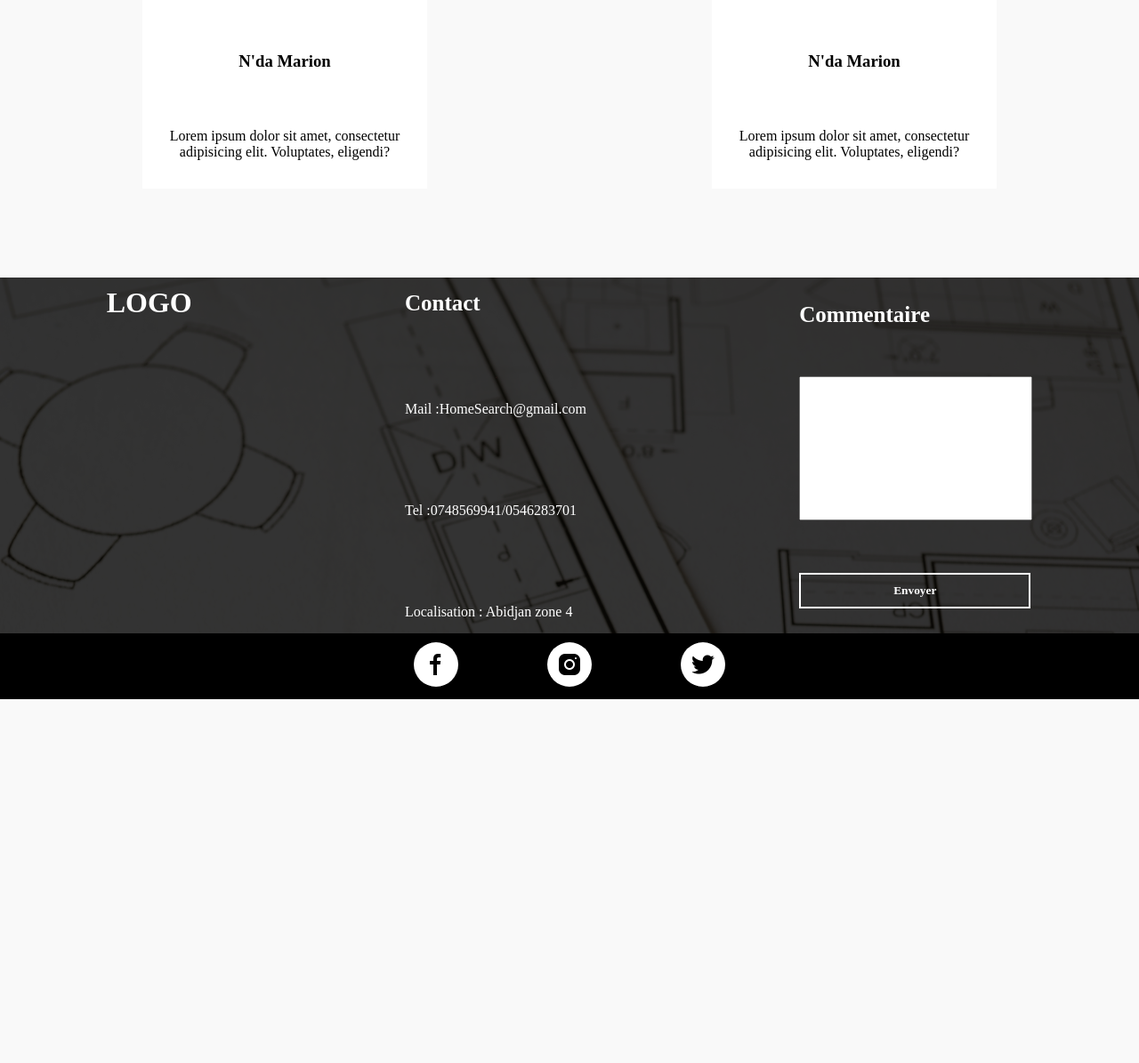
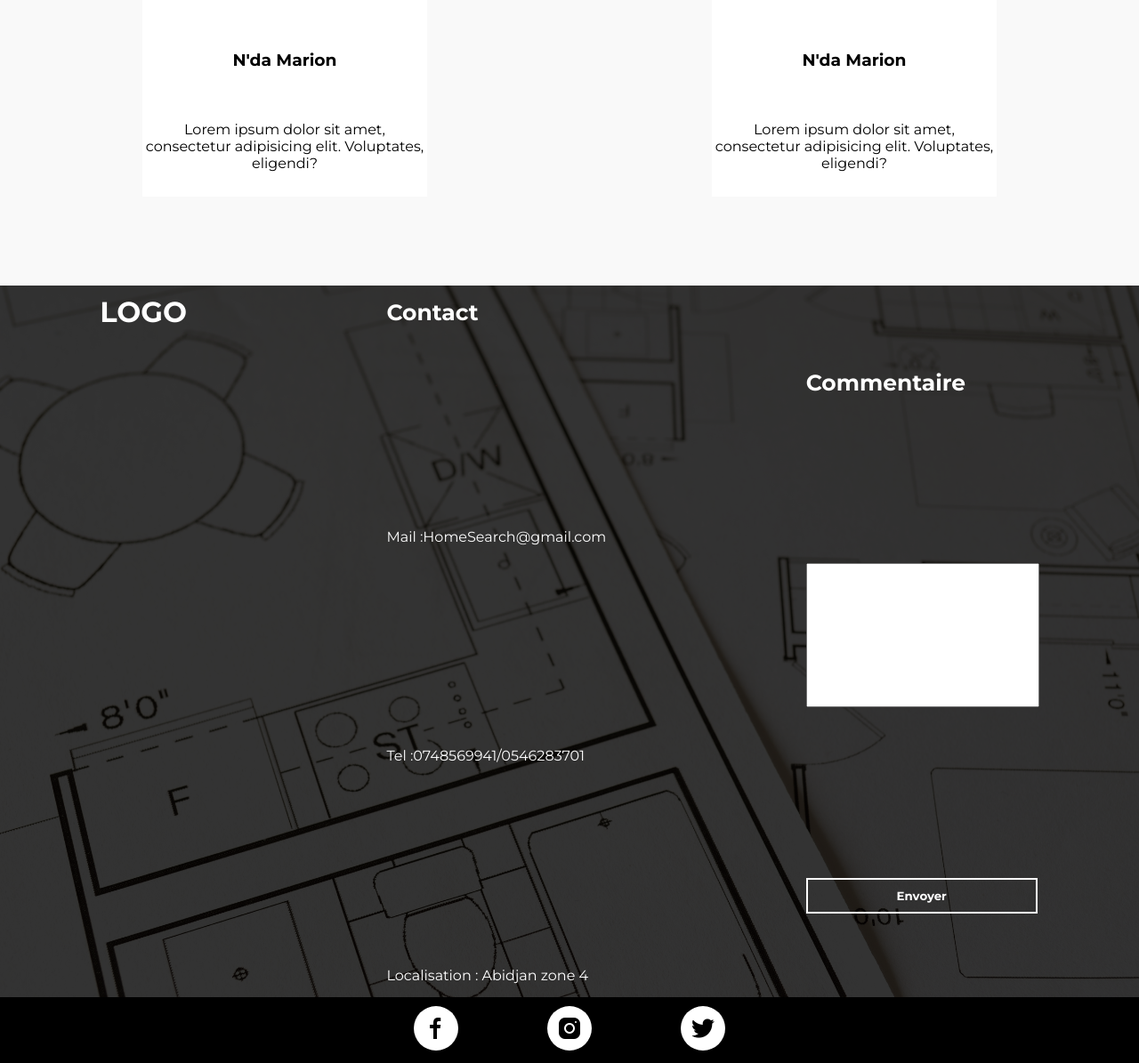
Before and after one commit to Lambda225/homeSearch, a Flask app: page /user/ in a window 1280 px wide. Shown: the part 2092-3287 px from the top of the page at 89% size. Before the commit the page ends 2878 px from the top, so only its background shows below. Run offline with Flask 2, Linux system fonts and the light colour scheme; data comes from the database, SQL or seed files in the repository.

Commit message:
RESPOSIVE

```diff
--- a/blueprints/user/static/style/connexion.css
+++ b/blueprints/user/static/style/connexion.css
@@ -1,7 +1,7 @@
 *{
     margin: 0;
     padding: 0;
-    font-family: 'montserrat';
+    font-family: 'Montserrat', sans-serif;
 }
 body{
     background-color: #F9F9F9;
--- a/blueprints/user/static/style/inscription.css
+++ b/blueprints/user/static/style/inscription.css
@@ -1,7 +1,7 @@
 *{
     margin: 0;
     padding: 0;
-    font-family: 'montserrat';
+    font-family: 'Montserrat', sans-serif;
 }
 body{
     background-color: #F9F9F9;
--- a/blueprints/user/static/style/styleAc.css
+++ b/blueprints/user/static/style/styleAc.css
@@ -1,7 +1,7 @@
 *{
     margin: 0;
     padding: 0;
-    font-family: montserrat;
+    font-family: 'Montserrat', sans-serif;
 }
 body{
     background-color: #F9F9F9;
@@ -344,6 +344,14 @@ footer img{
         width: 50%;
         align-items: center;
     }
+    .conteneur{
+        width: 40%;
+    }
+}
+@media only screen and (min-height: 420px){
+    .avant_foot{
+        height: 100vh;
+    }
 }
 @media only screen and (max-width: 580px){
     article{
--- a/blueprints/user/static/style/styleCo.css
+++ b/blueprints/user/static/style/styleCo.css
@@ -1,7 +1,7 @@
 *{
     margin: 0;
     padding: 0;
-    font-family: montserrat;
+    font-family: 'Montserrat', sans-serif;
 }
 body{
     background-color: #F9F9F9;
--- a/blueprints/user/templates/user/Acceuil.htm
+++ b/blueprints/user/templates/user/Acceuil.htm
@@ -4,6 +4,9 @@
     <meta charset="UTF-8">
     <meta http-equiv="X-UA-Compatible" content="IE=edge">
     <meta name="viewport" content="width=device-width, initial-scale=1.0">
+    <link rel="preconnect" href="https://fonts.googleapis.com">
+    <link rel="preconnect" href="https://fonts.gstatic.com" crossorigin>
+    <link href="https://fonts.googleapis.com/css2?family=Montserrat:wght@100;200;300;400;500;600;700;800;900&display=swap" rel="stylesheet">
     <link rel="stylesheet" href="{{ url_for('user.static',filename='style/styleAc.css') }}">
     <title>Document</title>
 </head>
@@ -120,6 +123,6 @@
         <p><a href="#"><img src="{{ url_for('user.static',filename='image/icons8-instagram-30.png') }}" alt="insta"></a></p>
         <p><a href="#"><img src="{{ url_for('user.static',filename='image/icons8-twitter-30.png') }}" alt="twinter"></a></p>
     </footer>
-    <script src="{{ url_for('user.static', filename='js/menu.js') }}"></script>
+    <script src="{{ url_for('user.static', filename='Js/menu.js') }}"></script>
 </body>
 </html>
--- a/blueprints/user/templates/user/Detailmaison.html
+++ b/blueprints/user/templates/user/Detailmaison.html
@@ -5,6 +5,9 @@
     <meta http-equiv="X-UA-Compatible" content="IE=edge">
     <meta name="viewport" content="width=device-width, initial-scale=1.0">
     <title>Document</title>
+    <link rel="preconnect" href="https://fonts.googleapis.com">
+    <link rel="preconnect" href="https://fonts.gstatic.com" crossorigin>
+    <link href="https://fonts.googleapis.com/css2?family=Montserrat:wght@100;200;300;400;500;600;700;800;900&display=swap" rel="stylesheet">
     <link rel="stylesheet" href="../static/style/StyleDe.css">
 </head>
 <body>
--- a/blueprints/user/templates/user/Inscription.html
+++ b/blueprints/user/templates/user/Inscription.html
@@ -4,6 +4,9 @@
     <meta charset="UTF-8">
     <meta http-equiv="X-UA-Compatible" content="IE=edge">
     <meta name="viewport" content="width=device-width, initial-scale=1.0">
+    <link rel="preconnect" href="https://fonts.googleapis.com">
+    <link rel="preconnect" href="https://fonts.gstatic.com" crossorigin>
+    <link href="https://fonts.googleapis.com/css2?family=Montserrat:wght@100;200;300;400;500;600;700;800;900&display=swap" rel="stylesheet">
     <link rel="stylesheet" href="{{ url_for('user.static',filename='/style/inscription.css') }}">
     <title>Document</title>
 </head>
--- a/blueprints/user/templates/user/Maison.html
+++ b/blueprints/user/templates/user/Maison.html
@@ -5,6 +5,9 @@
     <meta http-equiv="X-UA-Compatible" content="IE=edge">
     <meta name="viewport" content="width=device-width, initial-scale=1.0">
     <title>Document</title>
+    <link rel="preconnect" href="https://fonts.googleapis.com">
+    <link rel="preconnect" href="https://fonts.gstatic.com" crossorigin>
+    <link href="https://fonts.googleapis.com/css2?family=Montserrat:wght@100;200;300;400;500;600;700;800;900&display=swap" rel="stylesheet">
     <link rel="stylesheet" href="{{ url_for('user.static',filename='style/styleMa.css') }}">
 </head>
 <body>
--- a/blueprints/user/templates/user/connection.html
+++ b/blueprints/user/templates/user/connection.html
@@ -4,6 +4,9 @@
     <meta charset="UTF-8">
     <meta http-equiv="X-UA-Compatible" content="IE=edge">
     <meta name="viewport" content="width=device-width, initial-scale=1.0">
+    <link rel="preconnect" href="https://fonts.googleapis.com">
+    <link rel="preconnect" href="https://fonts.gstatic.com" crossorigin>
+    <link href="https://fonts.googleapis.com/css2?family=Montserrat:wght@100;200;300;400;500;600;700;800;900&display=swap" rel="stylesheet">
     <link rel="stylesheet" href="{{ url_for('user.static',filename='/style/connexion.css') }}">
     <title>Document</title>
 </head >
--- a/blueprints/user/templates/user/contact.html
+++ b/blueprints/user/templates/user/contact.html
@@ -4,6 +4,9 @@
     <meta charset="UTF-8">
     <meta http-equiv="X-UA-Compatible" content="IE=edge">
     <meta name="viewport" content="width=device-width, initial-scale=1.0">
+    <link rel="preconnect" href="https://fonts.googleapis.com">
+    <link rel="preconnect" href="https://fonts.gstatic.com" crossorigin>
+    <link href="https://fonts.googleapis.com/css2?family=Montserrat:wght@100;200;300;400;500;600;700;800;900&display=swap" rel="stylesheet">
     <link rel="stylesheet" href="{{ url_for('user.static',filename='style/styleCo.css') }}">
     <title>Document</title>
 </head>
```
Also changed, not shown: blueprints/user/static/style/StyleDe.css (+6 -1 lines), blueprints/user/static/style/styleMa.css (+6 -1 lines).
